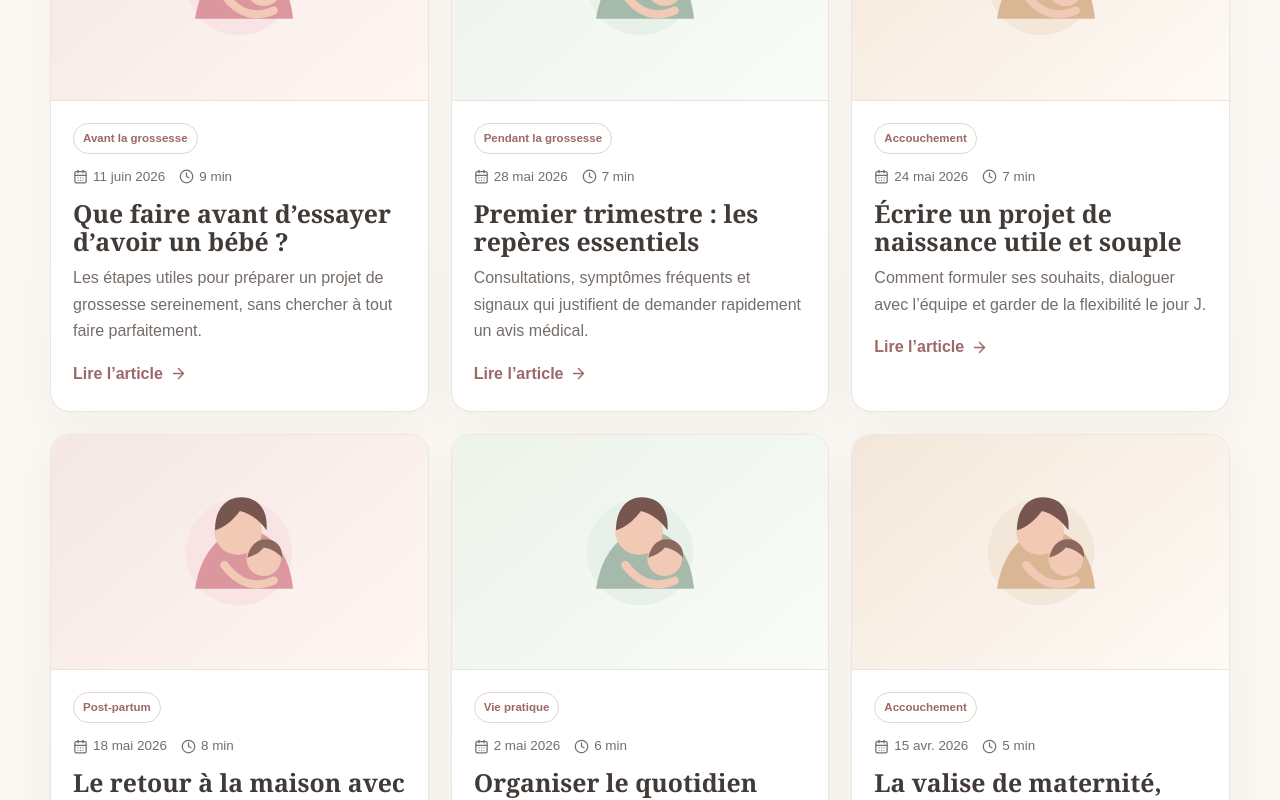
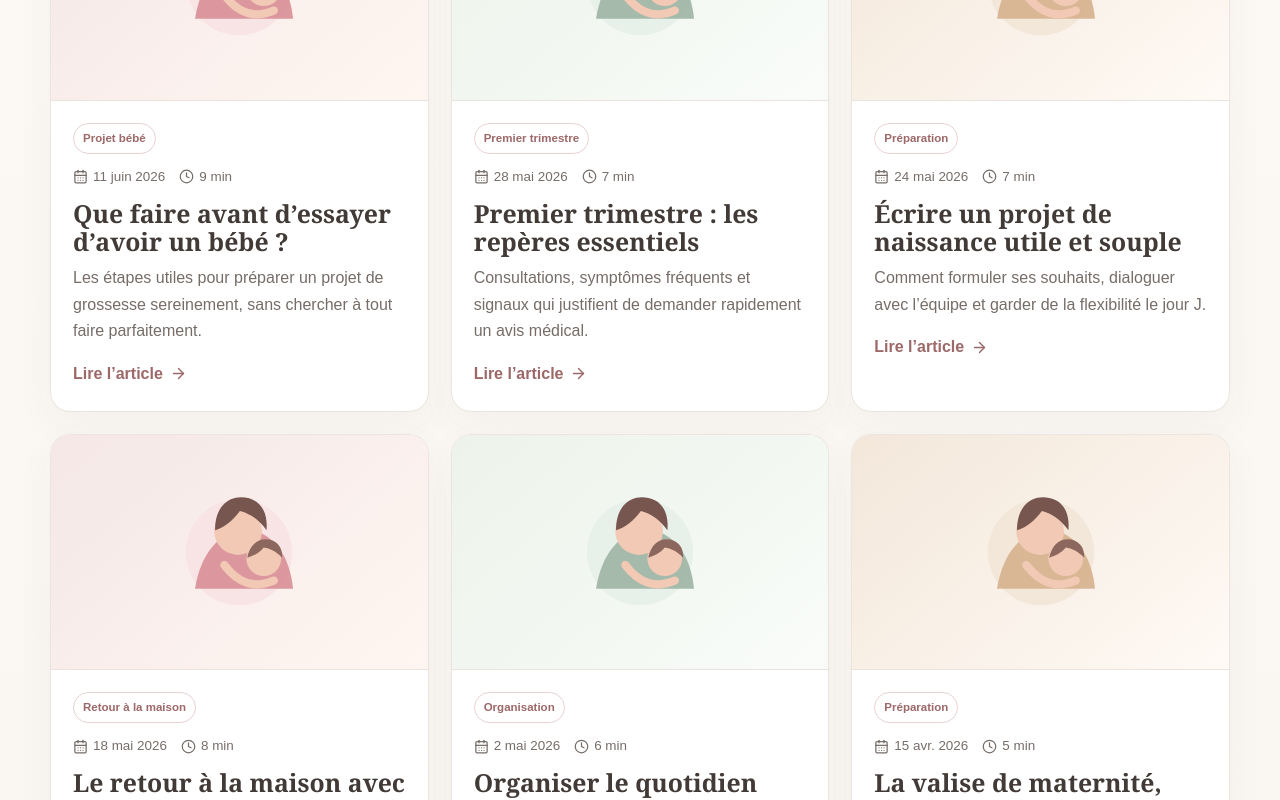
Before and after one commit to Yelenna04/maman-pas-a-pas, a Next.js app: page / in a window 1280 px wide. Shown: the part 2120-2920 px from the top of the page. Built offline with nearby package versions, Linux system fonts and the light colour scheme.

Commit message:
Update ArticleCard.tsx

```diff
--- a/components/ArticleCard.tsx
+++ b/components/ArticleCard.tsx
@@ -10,17 +10,26 @@ function formatDate(value: string) {
 export function ArticleCard({ article }: { article: Article }) {
   return (
     <article className="card card-hover article-card">
-      <div className={`article-cover ${article.tone}`}>
-        <MiniIllustration tone={article.tone} />
-      </div>
+      <Link href={`/articles/${article.slug}`} aria-label={`Lire ${article.title}`}>
+        <div className={`article-cover ${article.tone}`}>
+          <MiniIllustration tone={article.tone} />
+        </div>
+      </Link>
+
       <div className="article-card-body">
-        <span className="badge">{article.category}</span>
+        <span className="badge">{article.subcategory || article.category}</span>
+
         <div className="article-meta">
           <span><CalendarDays size={15} /> {formatDate(article.updatedAt)}</span>
           <span><Clock size={15} /> {article.readingTime}</span>
         </div>
-        <h3>{article.title}</h3>
+
+        <h3>
+          <Link href={`/articles/${article.slug}`}>{article.title}</Link>
+        </h3>
+
         <p className="muted">{article.description}</p>
+
         <Link className="link-arrow" href={`/articles/${article.slug}`}>
           Lire l’article <ArrowRight size={17} />
         </Link>
```
